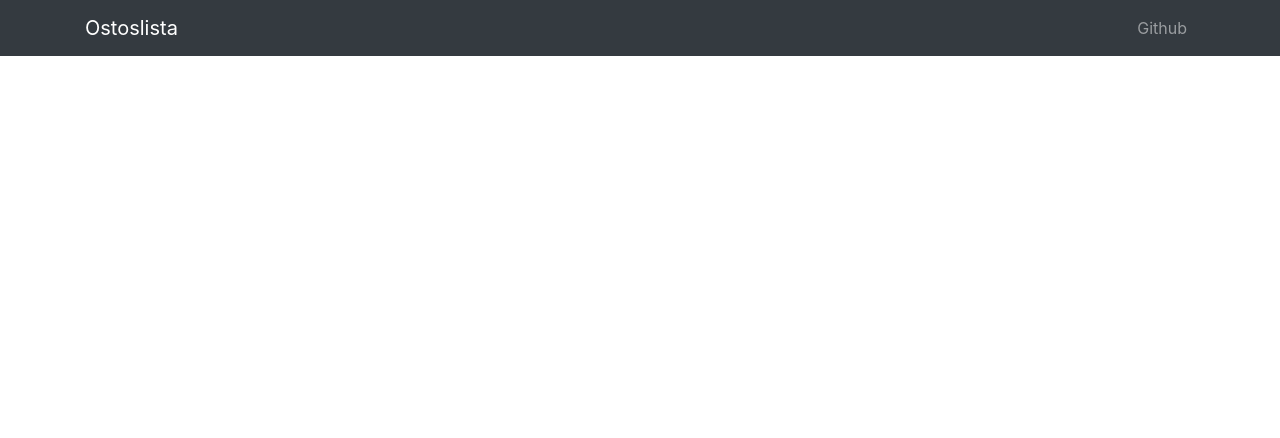
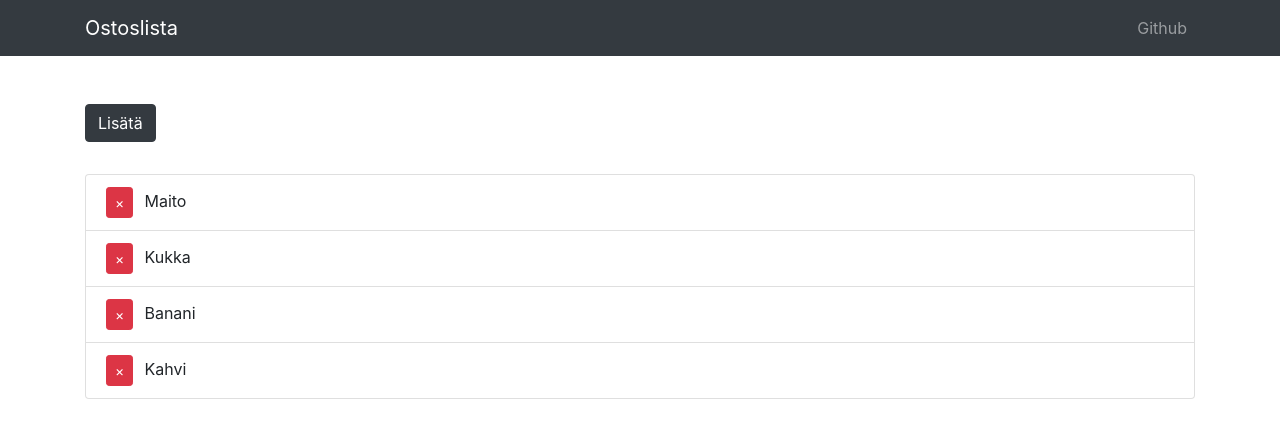
Before and after one commit to abwork/Ostoslista_MERN, a React (Create React App) app in the folder client/: page / in a window 1280 px wide. Shown: the top 438 px of the page. Built offline with nearby package versions, Linux system fonts and the light colour scheme.

Commit message:
shoppinglist component commit
ShoppingList component created with just local state with some dummy data

```diff
--- a/client/src/App.css
+++ b/client/src/App.css
@@ -0,0 +1,21 @@
+.remove-btn {
+    margin-right: 0.7rem;
+}
+
+.fade-enter {
+    opacity: 0.01;
+}
+
+.fade-enter-active {
+    opacity: 1;
+    transition: opacity 900ms ease-in;
+}
+
+.fade-exit {
+    opacity: 1;
+}
+
+.fade-exit-active {
+    opacity: 0.01;
+    transition: opacity 900ms ease-in;
+}
--- a/client/src/App.js
+++ b/client/src/App.js
@@ -1,5 +1,6 @@
 import React, { Component } from 'react';
 import AppNavbar from './components/AppNavbar';
+import ShoppingList from './components/ShoppingList';
 import 'bootstrap/dist/css/bootstrap.min.css';
 import './App.css';
 
@@ -8,6 +9,7 @@
     return (
       <div className="App">
         <AppNavbar />
+        <ShoppingList />
       </div>
     );
   }
--- /dev/null
+++ b/client/src/components/ShoppingList.js
@@ -0,0 +1,60 @@
+import React, { Component } from 'react';
+import { Container, ListGroup, ListGroupItem, Button} from 'reactstrap';
+import { CSSTransition, TransitionGroup } from 'react-transition-group';
+import uuid from 'uuid';
+
+class ShoppingList extends Component {
+    state = {
+        items: [
+            { id: uuid(), name: 'Maito' },
+            { id: uuid(), name: 'Kukka' },
+            { id: uuid(), name: 'Banani' },
+            { id: uuid(), name: 'Kahvi' }
+        ]
+    }
+    render() {
+        const { items } = this.state;
+        return(
+            <Container>
+                <Button
+                  color="dark"
+                  style={{marginBottom: '2rem'}}
+                  onClick={() => {
+                    const name = prompt('Kirjoita Nimi');
+                    if(name) {
+                        this.setState(state => ({
+                            items: [...state.items, { id: uuid(), name}]
+                        }));
+                    }
+                  }}
+                >
+                Lisätä
+                </Button>
+                <ListGroup>
+                    <TransitionGroup className="shopping-list">
+                        {items.map(({id, name}) => (
+                            <CSSTransition key={id} timeout={500} classNames="fade">
+                                <ListGroupItem>
+                                <Button
+                                  className="remove-btn"
+                                  color="danger"
+                                  size="sm"
+                                  onClick={() => {
+                                    this.setState(state => ({
+                                        items: state.items.filter(item => item.id !== id)
+                                    }));
+                                }}
+                                >&times;
+                                </Button>
+                                    {name}
+                                </ListGroupItem>
+                            </CSSTransition>
+                        ))}
+                    </TransitionGroup>
+                </ListGroup>
+            </Container>
+        );
+    }
+ }
+
+ export default ShoppingList;
```
